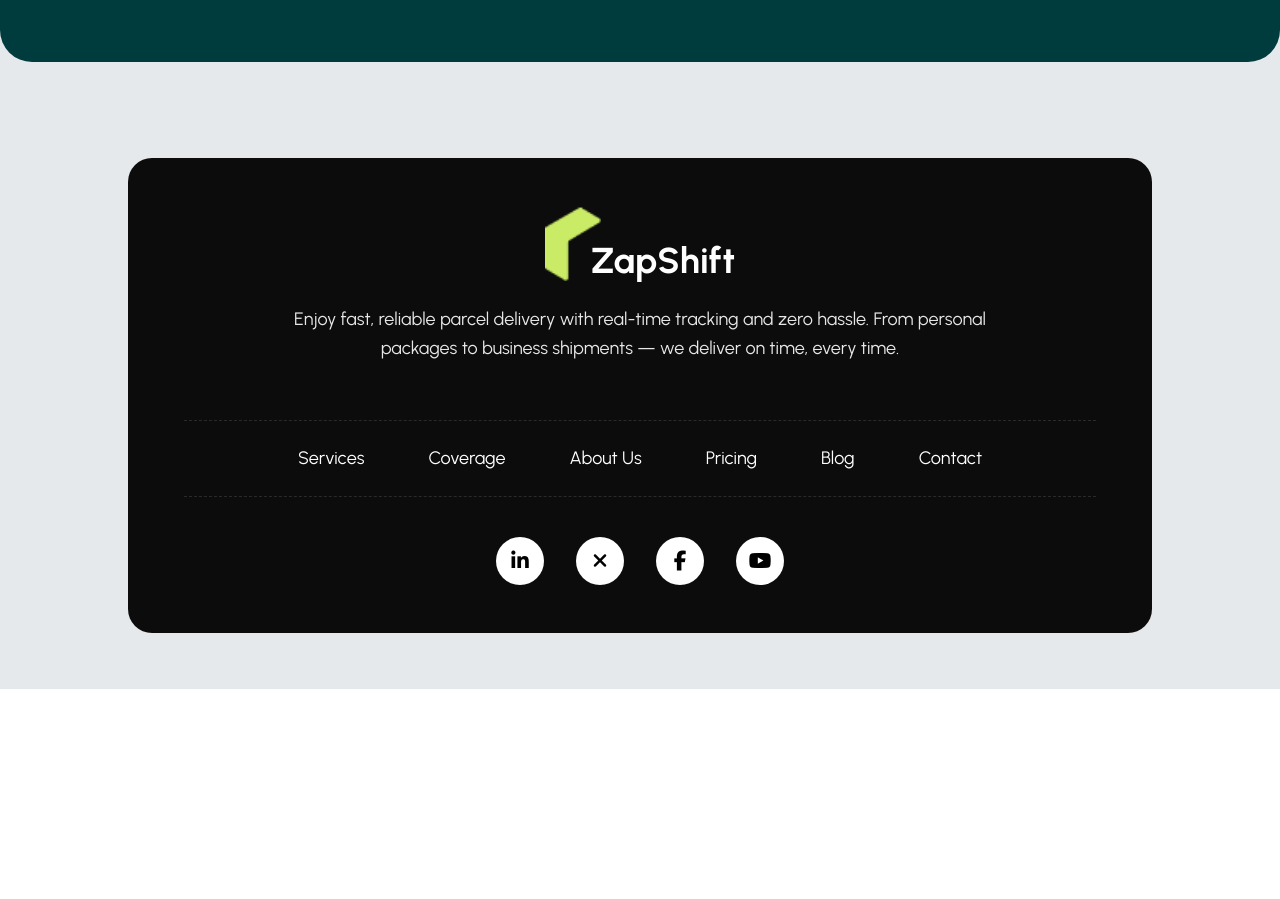
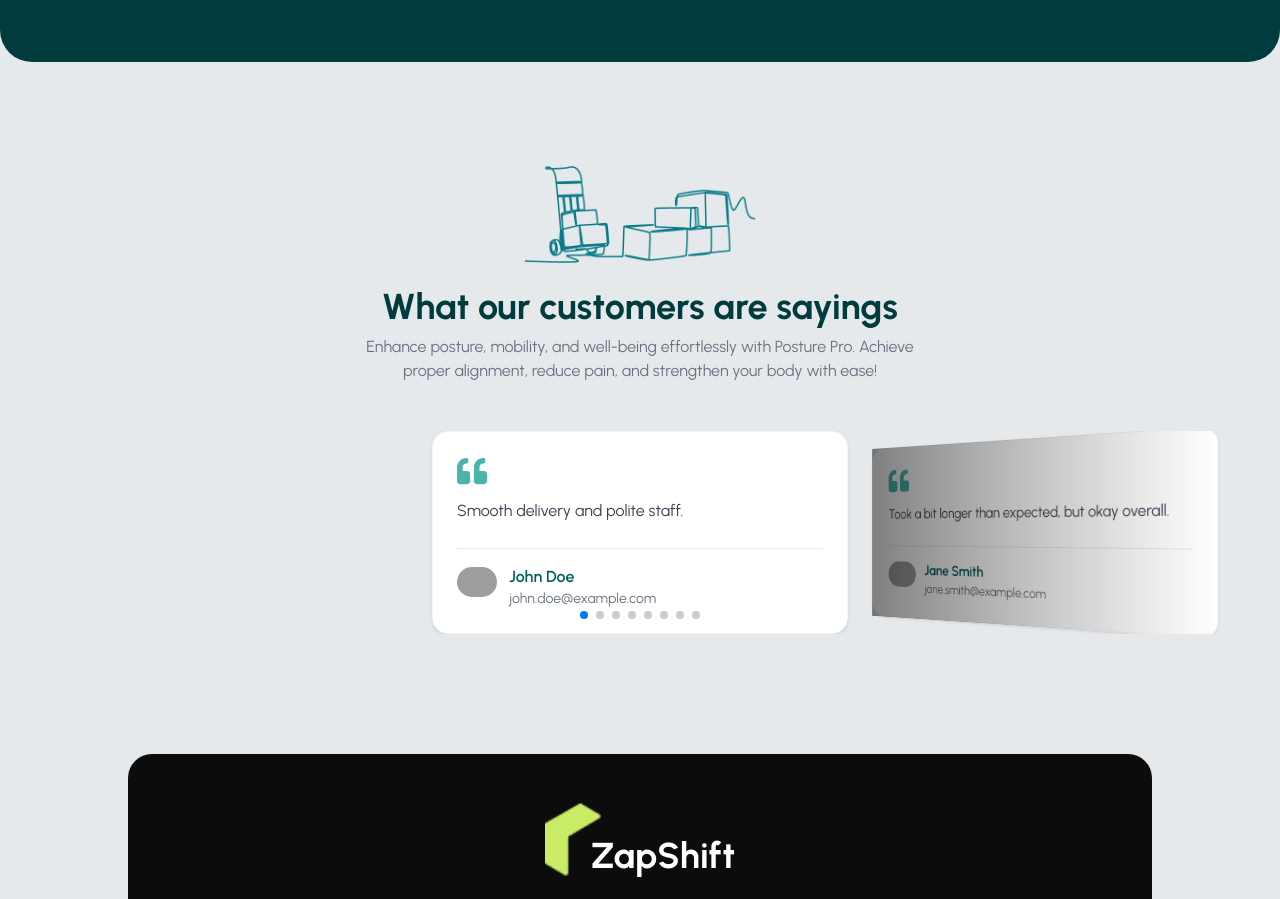
Before and after one commit to amdadislam01/zap-shift-client, a React (Vite) app: page / in a window 1280 px wide. Shown: the part 3721-4620 px from the top of the page. Before the commit the page ends 4410 px from the top, so only its background shows below. Built offline with nearby package versions, Linux system fonts and the light colour scheme; grey boxes are pictures that could not be loaded.

Commit message:
Reviews section complate

```diff
--- a/package.json
+++ b/package.json
@@ -13,6 +13,7 @@
     "@tailwindcss/vite": "^4.1.17",
     "react": "^19.2.0",
     "react-dom": "^19.2.0",
+    "react-icons": "^5.5.0",
     "react-router": "^7.9.6",
     "swiper": "^12.0.3",
     "tailwindcss": "^4.1.17"
--- /dev/null
+++ b/public/reviews.json
@@ -0,0 +1,98 @@
+[
+  {
+    "id": "5f47ac10b4f1c03e8c123456",
+    "user_email": "john.doe@example.com",
+    "userName": "John Doe",
+    "delivery_email": "delivery1@example.com",
+    "ratings": 4.5,
+    "review": "Smooth delivery and polite staff.",
+    "parcel_id": "5f47ac10b4f1c03e8c654321",
+    "pick_up_email": "pickup1@example.com",
+    "user_photoURL": "https://randomuser.me/api/portraits/men/10.jpg",
+    "date": "2024-05-08T14:30:00.000Z"
+  },
+  {
+    "id": "5f47ac10b4f1c03e8c234567",
+    "user_email": "jane.smith@example.com",
+    "userName": "Jane Smith",
+    "delivery_email": "delivery2@example.com",
+    "ratings": 3.8,
+    "review": "Took a bit longer than expected, but okay overall.",
+    "parcel_id": "5f47ac10b4f1c03e8c765432",
+    "pick_up_email": "pickup2@example.com",
+    "user_photoURL": "https://randomuser.me/api/portraits/women/25.jpg",
+    "date": "2024-06-10T10:15:00.000Z"
+  },
+  {
+    "id": "5f47ac10b4f1c03e8c345678",
+    "user_email": "alex.brown@example.com",
+    "userName": "Alex Brown",
+    "delivery_email": "delivery3@example.com",
+    "ratings": 5.0,
+    "review": "Excellent service! Fast and secure.",
+    "parcel_id": "5f47ac10b4f1c03e8c876543",
+    "pick_up_email": "pickup3@example.com",
+    "user_photoURL": "https://randomuser.me/api/portraits/men/34.jpg",
+    "date": "2024-07-01T08:50:00.000Z"
+  },
+  {
+    "id": "5f47ac10b4f1c03e8c456789",
+    "user_email": "lisa.white@example.com",
+    "userName": "Lisa White",
+    "delivery_email": "delivery4@example.com",
+    "ratings": 4.2,
+    "review": "Very responsive and professional.",
+    "parcel_id": "5f47ac10b4f1c03e8c987654",
+    "pick_up_email": "pickup4@example.com",
+    "user_photoURL": "https://randomuser.me/api/portraits/women/12.jpg",
+    "date": "2024-07-15T09:10:00.000Z"
+  },
+  {
+    "id": "5f47ac10b4f1c03e8c567890",
+    "user_email": "david.lee@example.com",
+    "userName": "David Lee",
+    "delivery_email": "delivery5@example.com",
+    "ratings": 2.9,
+    "review": "Late delivery and no updates. Disappointed.",
+    "parcel_id": "5f47ac10b4f1c03e8c098765",
+    "pick_up_email": "pickup5@example.com",
+    "user_photoURL": "https://randomuser.me/api/portraits/men/19.jpg",
+    "date": "2024-08-02T16:45:00.000Z"
+  },
+  {
+    "id": "5f47ac10b4f1c03e8c678901",
+    "user_email": "nina.khan@example.com",
+    "userName": "Nina Khan",
+    "delivery_email": "delivery6@example.com",
+    "ratings": 4.9,
+    "review": "Superb experience! Highly recommended.",
+    "parcel_id": "5f47ac10b4f1c03e8c109876",
+    "pick_up_email": "pickup6@example.com",
+    "user_photoURL": "https://randomuser.me/api/portraits/women/8.jpg",
+    "date": "2024-08-10T12:00:00.000Z"
+  },
+  {
+    "id": "5f47ac10b4f1c03e8c789012",
+    "user_email": "michael.jordan@example.com",
+    "userName": "Michael Jordan",
+    "delivery_email": "delivery7@example.com",
+    "ratings": 3.3,
+    "review": "Decent service but packaging could be better.",
+    "parcel_id": "5f47ac10b4f1c03e8c210987",
+    "pick_up_email": "pickup7@example.com",
+    "user_photoURL": "https://randomuser.me/api/portraits/men/22.jpg",
+    "date": "2024-08-14T18:20:00.000Z"
+  },
+  {
+    "id": "5f47ac10b4f1c03e8c890123",
+    "user_email": "emma.watson@example.com",
+    "userName": "Emma Watson",
+    "delivery_email": "delivery8@example.com",
+    "ratings": 4.7,
+    "review": "Fast, safe, and friendly delivery service.",
+    "parcel_id": "5f47ac10b4f1c03e8c321098",
+    "pick_up_email": "pickup8@example.com",
+    "user_photoURL": "https://randomuser.me/api/portraits/women/5.jpg",
+    "date": "2024-08-20T07:30:00.000Z"
+  }
+]
--- /dev/null
+++ b/src/components/Reviews.jsx
@@ -0,0 +1,61 @@
+import React, { use } from "react";
+import { Swiper, SwiperSlide } from "swiper/react";
+import "swiper/css";
+import "swiper/css/pagination";
+import { Pagination, EffectCoverflow } from "swiper/modules";
+
+import topIllustration from "../assets/customer-top.png";
+import ReviewsCard from "./ReviewsCard";
+
+const Reviews = ({ reviewsPromise }) => {
+  const reviews = use(reviewsPromise);
+
+  return (
+    <section className="w-full py-16 px-4 flex flex-col items-center">
+      <img src={topIllustration} className="w-32 md:w-58 mb-6" />
+
+      <h2 className="text-3xl md:text-4xl font-bold text-[#003B3E] text-center">
+        What our customers are sayings
+      </h2>
+
+      <p className="text-gray-500 text-center max-w-xl mt-2 mb-12">
+        Enhance posture, mobility, and well-being effortlessly with Posture Pro.
+        Achieve proper alignment, reduce pain, and strengthen your body with
+        ease!
+      </p>
+
+      <div className="w-full max-w-7xl">
+        <Swiper
+          effect={"coverflow"}
+          grabCursor={true}
+          centeredSlides={true}
+          breakpoints={{
+            0: { slidesPerView: 1 },
+            640: { slidesPerView: 1.4 },
+            768: { slidesPerView: 2 },
+            1024: { slidesPerView: 2.5 },
+            1280: { slidesPerView: 3 },
+          }}
+          coverflowEffect={{
+            rotate: 50,
+            stretch: 0,
+            depth: 100,
+            modifier: 1,
+            slideShadows: true,
+          }}
+          pagination={true}
+          modules={[EffectCoverflow, Pagination]}
+          className="mySwiper"
+        >
+          {reviews?.map((item, i) => (
+            <SwiperSlide key={i}>
+              <ReviewsCard item={item} />
+            </SwiperSlide>
+          ))}
+        </Swiper>
+      </div>
+    </section>
+  );
+};
+
+export default Reviews;
--- /dev/null
+++ b/src/components/ReviewsCard.jsx
@@ -0,0 +1,26 @@
+import React from 'react'
+import { FaQuoteLeft } from "react-icons/fa";
+const ReviewsCard = ({item}) => {
+    const {userName, review, user_email, user_photoURL} = item;
+  return (
+    <div className="max-w-md w-full bg-white rounded-2xl shadow-sm p-6 border border-gray-100">
+      <FaQuoteLeft className="text-teal-600 text-3xl mb-3 opacity-70" />
+      <p className="text-gray-700 leading-relaxed mb-6">
+        {review}
+      </p>
+      <div className="border-t border-dotted border-gray-300 my-4"></div>
+      <div className="flex items-center gap-3">
+        <div className="w-10 h-10">
+            <img src={user_photoURL} alt="" className='rounded-full' />
+        </div>
+
+        <div>
+          <h4 className="text-teal-800 font-semibold">{userName}</h4>
+          <p className="text-gray-500 text-sm">{user_email}</p>
+        </div>
+      </div>
+    </div>
+  )
+}
+
+export default ReviewsCard
--- a/src/pages/Home.jsx
+++ b/src/pages/Home.jsx
@@ -5,6 +5,11 @@ import ServicesWrok from '../components/ServicesWrok'
 import Brands from '../components/Brands'
 import ServiceFeatures from '../components/ServiceFeatures'
 import Merchant from '../components/Merchant'
+import Reviews from '../components/Reviews'
+
+
+
+const reviewsPromise = fetch('/reviews.json').then(res => res.json())
 
 const Home = () => {
   return (
@@ -15,6 +20,7 @@ const Home = () => {
       <Brands />
       <ServiceFeatures />
       <Merchant />
+      <Reviews reviewsPromise={reviewsPromise} />
     </div>
   )
 }
```
Also changed, not shown: 1 other file (tests, documents, lock files or other folders).
